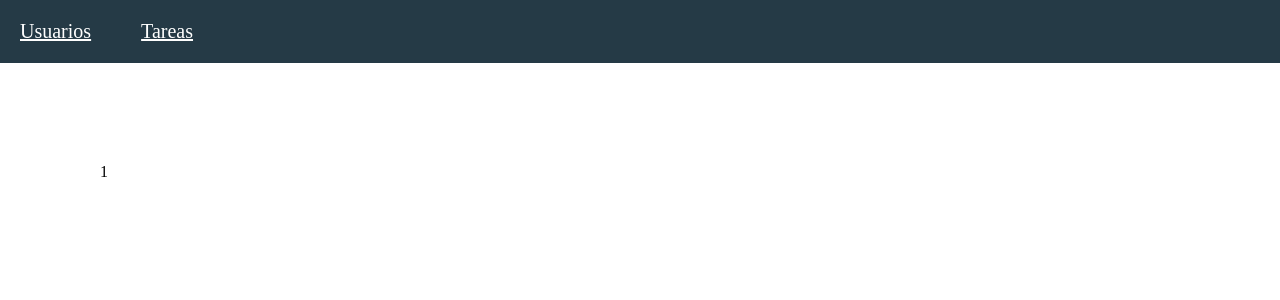
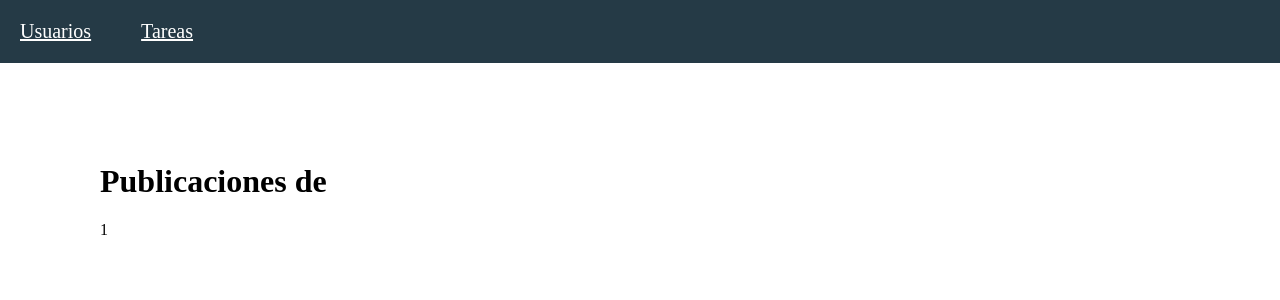
Before and after one commit to jonathan-cursos/curso-redux, a React (Create React App) app: page /publicaciones/1 in a window 1280 px wide. Shown: the top 300 px of the page. Built offline with nearby package versions, Linux system fonts and the light colour scheme; no server answers.

Commit message:
[Compartir informacion en Redux]: Compartir Reducers

```diff
--- a/src/components/Publicaciones/index.jsx
+++ b/src/components/Publicaciones/index.jsx
@@ -1,8 +1,26 @@
 import React, { Component } from "react";
+import { connect } from "react-redux";
+import * as usuariosActions from "../../actions/usuariosActions";
 
 class Publicaciones extends Component {
+  componentDidMount() {
+    if (!this.props.usuarios.length) {
+      this.props.traerTodos();
+    }
+  }
   render() {
-    return <div>{this.props.match.params.key}</div>;
+    console.log(this.props);
+    return (
+      <div>
+        <h1>Publicaciones de </h1>
+        {this.props.match.params.key}
+      </div>
+    );
   }
 }
-export default Publicaciones;
+
+const mapStateToProps = (state) => {
+  return state.usuariosReducer;
+};
+
+export default connect(mapStateToProps, usuariosActions)(Publicaciones);
--- a/src/components/Usuarios/index.jsx
+++ b/src/components/Usuarios/index.jsx
@@ -23,8 +23,6 @@ class Usuarios extends Component {
   };
 
   render() {
-    console.log(this.props.cargando);
-    console.log(this.props.error);
     return (
       <div>
         <h1>Usuarios</h1>
```
Also changed, not shown: notas.txt.
